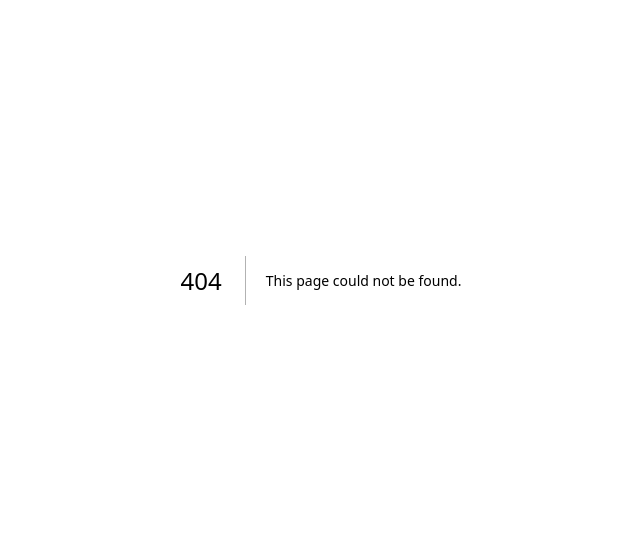
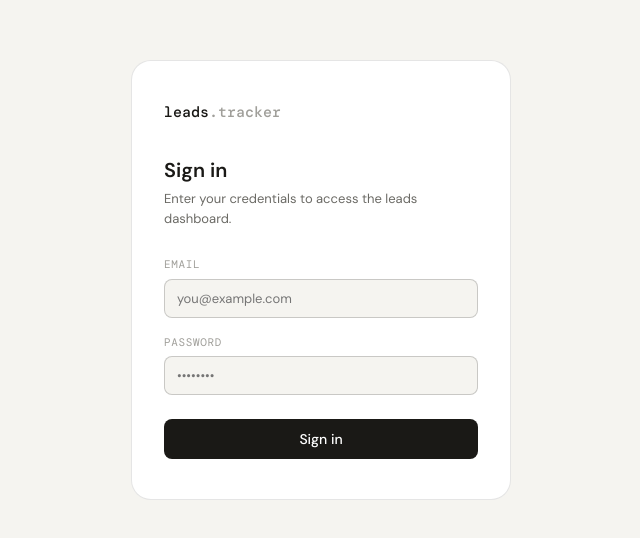
Before and after one commit to mzlosmi-del/Nexus-Labs-Opportunities, a Next.js app: page /login in a window 1280 px wide. Before the commit this address had no page. Shown: the part 120-658 px from the top of the page, without its empty margins (319-959 px from the left). Built offline with nearby package versions, Linux system fonts and the light colour scheme; no server answers.

Commit message:
Add files via upload

```diff
--- /dev/null
+++ b/app/login/page.js
@@ -0,0 +1,163 @@
+'use client'
+
+import { useState } from 'react'
+import { useRouter } from 'next/navigation'
+import { supabase } from '../../lib/supabase'
+
+export default function LoginPage() {
+  const router = useRouter()
+  const [email, setEmail]       = useState('')
+  const [password, setPassword] = useState('')
+  const [error, setError]       = useState(null)
+  const [loading, setLoading]   = useState(false)
+
+  const handleLogin = async (e) => {
+    e.preventDefault()
+    setError(null)
+    setLoading(true)
+
+    const { error } = await supabase.auth.signInWithPassword({ email, password })
+
+    if (error) {
+      setError('Invalid email or password.')
+      setLoading(false)
+      return
+    }
+
+    router.push('/')
+    router.refresh()
+  }
+
+  return (
+    <div style={{
+      minHeight: '100vh',
+      background: '#f5f4f0',
+      display: 'flex',
+      alignItems: 'center',
+      justifyContent: 'center',
+      padding: '1rem',
+      fontFamily: "'DM Sans', sans-serif",
+    }}>
+      <div style={{
+        background: '#fff',
+        border: '1px solid rgba(0,0,0,0.10)',
+        borderRadius: '20px',
+        padding: '2.5rem 2rem',
+        width: '100%',
+        maxWidth: '380px',
+      }}>
+        <div style={{
+          fontFamily: "'DM Mono', monospace",
+          fontSize: '15px',
+          fontWeight: 500,
+          marginBottom: '2rem',
+          color: '#1a1916',
+        }}>
+          leads<span style={{ color: '#a09f9a' }}>.tracker</span>
+        </div>
+
+        <div style={{ fontSize: '20px', fontWeight: 600, marginBottom: '4px' }}>Sign in</div>
+        <div style={{ fontSize: '13px', color: '#6b6a65', marginBottom: '1.75rem' }}>
+          Enter your credentials to access the leads dashboard.
+        </div>
+
+        <form onSubmit={handleLogin}>
+          <div style={{ marginBottom: '1rem' }}>
+            <label style={{
+              display: 'block',
+              fontSize: '11px',
+              color: '#a09f9a',
+              textTransform: 'uppercase',
+              letterSpacing: '0.06em',
+              marginBottom: '6px',
+              fontFamily: "'DM Mono', monospace",
+            }}>Email</label>
+            <input
+              type="email"
+              value={email}
+              onChange={e => setEmail(e.target.value)}
+              placeholder="you@example.com"
+              required
+              style={{
+                width: '100%',
+                fontSize: '13px',
+                padding: '10px 12px',
+                borderRadius: '8px',
+                border: '1px solid rgba(0,0,0,0.18)',
+                background: '#f5f4f0',
+                color: '#1a1916',
+                outline: 'none',
+                fontFamily: "'DM Sans', sans-serif",
+                boxSizing: 'border-box',
+              }}
+            />
+          </div>
+
+          <div style={{ marginBottom: '1.5rem' }}>
+            <label style={{
+              display: 'block',
+              fontSize: '11px',
+              color: '#a09f9a',
+              textTransform: 'uppercase',
+              letterSpacing: '0.06em',
+              marginBottom: '6px',
+              fontFamily: "'DM Mono', monospace",
+            }}>Password</label>
+            <input
+              type="password"
+              value={password}
+              onChange={e => setPassword(e.target.value)}
+              placeholder="••••••••"
+              required
+              style={{
+                width: '100%',
+                fontSize: '13px',
+                padding: '10px 12px',
+                borderRadius: '8px',
+                border: '1px solid rgba(0,0,0,0.18)',
+                background: '#f5f4f0',
+                color: '#1a1916',
+                outline: 'none',
+                fontFamily: "'DM Sans', sans-serif",
+                boxSizing: 'border-box',
+              }}
+            />
+          </div>
+
+          {error && (
+            <div style={{
+              fontSize: '13px',
+              color: '#8a2020',
+              background: '#fde8e8',
+              border: '1px solid #f5b8b8',
+              borderRadius: '8px',
+              padding: '10px 12px',
+              marginBottom: '1rem',
+            }}>{error}</div>
+          )}
+
+          <button
+            type="submit"
+            disabled={loading}
+            style={{
+              width: '100%',
+              padding: '11px',
+              borderRadius: '8px',
+              border: 'none',
+              background: '#1a1916',
+              color: '#fff',
+              fontSize: '14px',
+              fontWeight: 500,
+              cursor: loading ? 'not-allowed' : 'pointer',
+              opacity: loading ? 0.7 : 1,
+              fontFamily: "'DM Sans', sans-serif",
+              transition: 'opacity 0.12s',
+            }}
+          >
+            {loading ? 'Signing in…' : 'Sign in'}
+          </button>
+        </form>
+      </div>
+    </div>
+  )
+}
--- a/package.json
+++ b/package.json
@@ -12,7 +12,8 @@
     "next": "14.2.5",
     "react": "^18",
     "react-dom": "^18",
-    "@supabase/supabase-js": "^2.44.4"
+    "@supabase/supabase-js": "^2.44.4",
+    "@supabase/auth-helpers-nextjs": "^0.10.0"
   },
   "devDependencies": {
     "eslint": "^8",
```
Also changed, not shown: components/LeadsApp.js (+24 -1 lines), middleware.js (added, +27 -0 lines).
